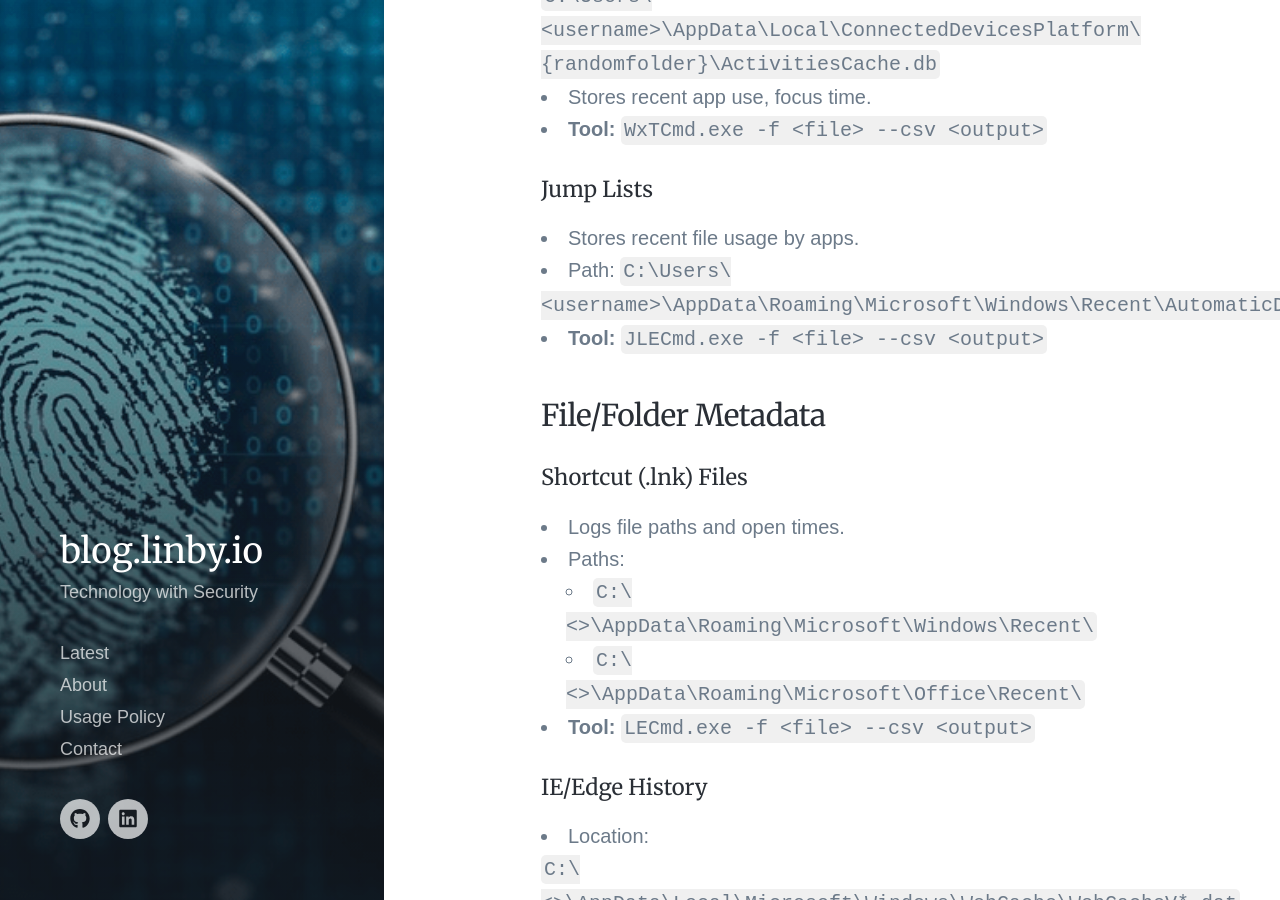
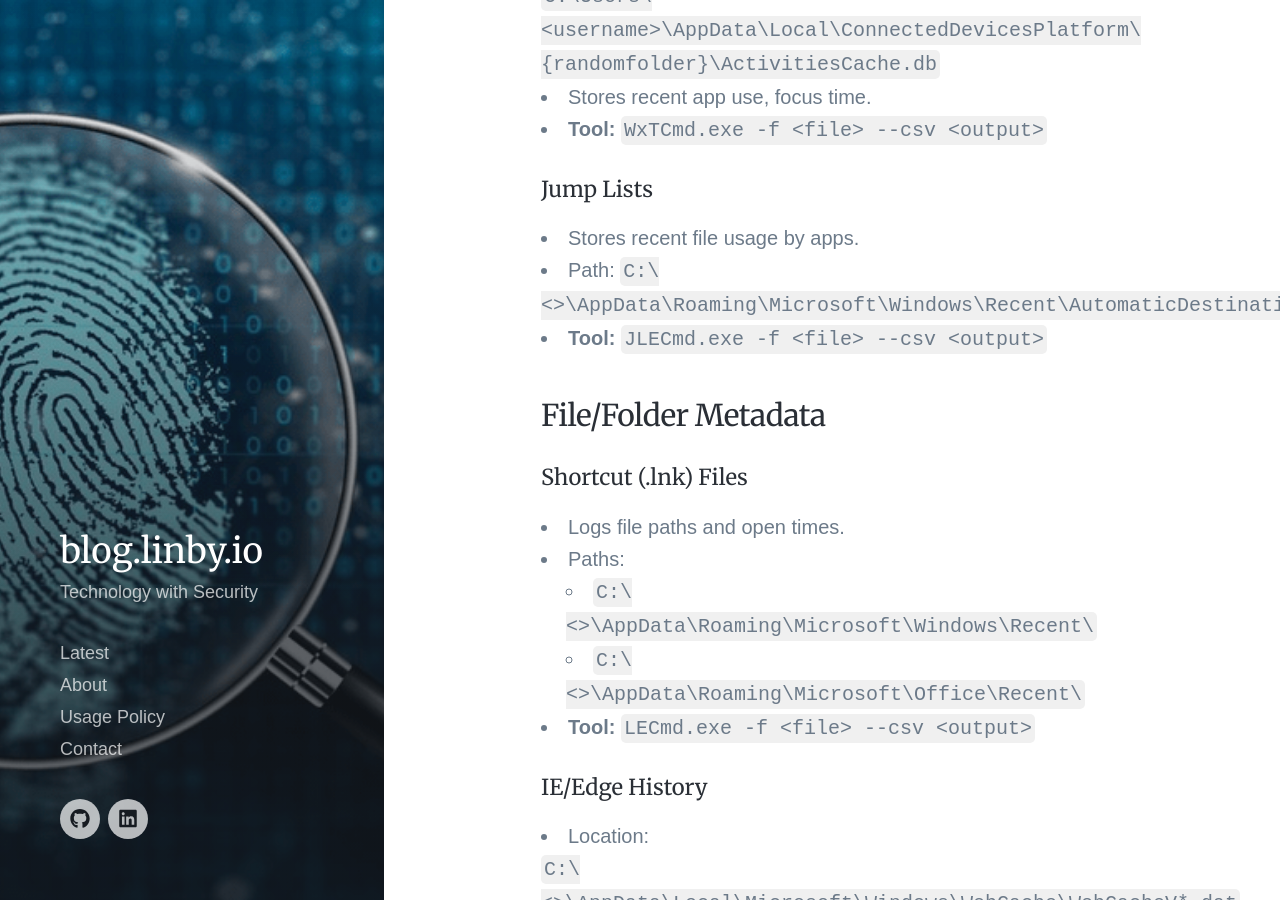
Before and after one commit to bharathkarumudi/bharathkarumudi.github.io, a Jekyll site: the page built from _posts/2025-04-20-WindowsForensics.md, in a window 1280 px wide and 900 px high, scrolled down 8343 px. Built offline with Jekyll 4.4.1, drawn with Linux system fonts in a browser that asks for light colours; nearby versions of some CDN libraries; some web fonts are replaced; comment, search, counter and statistics services are not loaded.

Commit message:
path updates

```diff
--- a/_posts/2025-04-20-WindowsForensics.md
+++ b/_posts/2025-04-20-WindowsForensics.md
@@ -127,7 +127,7 @@ Investigate unauthorized access using:
 
 #### Jump Lists
 - Stores recent file usage by apps.
-- Path: `C:\Users\<username>\AppData\Roaming\Microsoft\Windows\Recent\AutomaticDestinations`
+- Path: `C:\<>\AppData\Roaming\Microsoft\Windows\Recent\AutomaticDestinations`
 - **Tool:** `JLECmd.exe -f <file> --csv <output>`
 
 ### File/Folder Metadata
```
